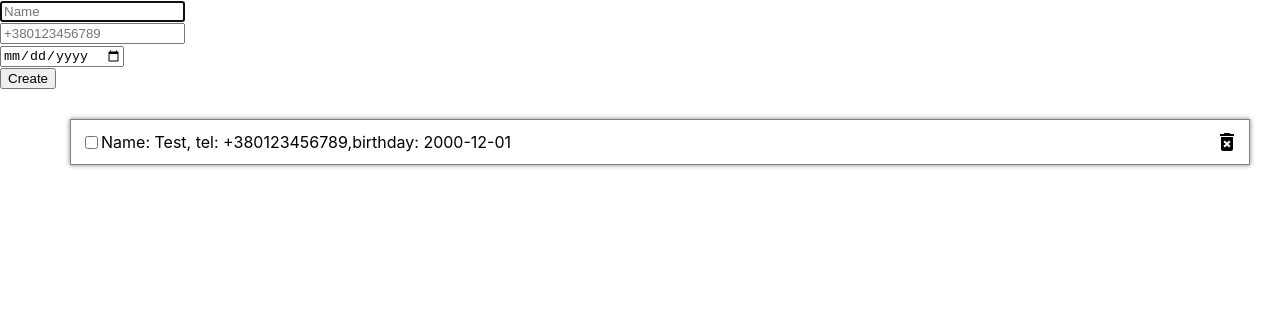
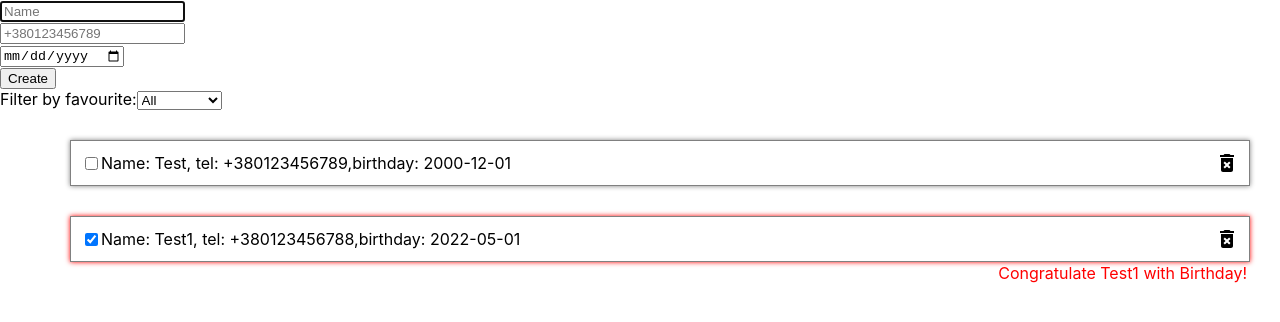
Before and after one commit to pecourses/pe2021-2-contacts-app, a React (Create React App) app: page / in a window 1280 px wide. Shown: the top 322 px of the page. Built offline with nearby package versions, Linux system fonts and the light colour scheme.

Commit message:
Add filter by favourite

```diff
--- a/src/actions/actionCreators.js
+++ b/src/actions/actionCreators.js
@@ -15,3 +15,8 @@ export const removeContact = contactId => ({
   type: ACTION_TYPES.REMOVE_CONTACT,
   contactId,
 });
+
+export const updateFilter = values => ({
+  type: ACTION_TYPES.UPDATE_FILTER,
+  values,
+});
--- a/src/actions/actionTypes.js
+++ b/src/actions/actionTypes.js
@@ -2,6 +2,8 @@ const ACTION_TYPES = {
   CREATE_CONTACT: 'CREATE_CONTACT',
   UPDATE_CONTACT: 'UPDATE_CONTACT',
   REMOVE_CONTACT: 'REMOVE_CONTACT',
+
+  UPDATE_FILTER: 'UPDATE_FILTER',
 };
 
 export default ACTION_TYPES;
--- a/src/components/ContactsList/index.jsx
+++ b/src/components/ContactsList/index.jsx
@@ -2,17 +2,29 @@ import { connect } from 'react-redux';
 import ContactsListItem from './ContactsListItem';
 
 function ContactsList (props) {
-  const { contacts, isFetching, error } = props;
+  const { contacts, isFetching, error, filter } = props;
 
   const mapContact = (c, index, arr) => (
     <ContactsListItem key={c.id} contact={c} />
   );
 
+  const filterContacts = contacts => {
+    const { isFavourite } = filter;
+
+    // В реальности данные уже будут приходить с сервера отфильтрованные.
+    // Если фильтр не пустой, то применить, иначе показать всех:
+    return contacts.filter(c =>
+      isFavourite !== '' ? c.isFavourite === isFavourite : true
+    );
+  };
+
   return (
     <>
       {isFetching && <div>Loading. Please, wait...</div>}
       {error && <div>ERROR!!!!</div>}
-      {!isFetching && !error && <ul>{contacts.map(mapContact)}</ul>}
+      {!isFetching && !error && (
+        <ul>{filterContacts(contacts).map(mapContact)}</ul>
+      )}
     </>
   );
 }
--- /dev/null
+++ b/src/components/ContactsListControls/index.jsx
@@ -0,0 +1,34 @@
+import { connect } from 'react-redux';
+import { updateFilter } from '../../actions/actionCreators';
+
+function ContactsListControls (props) {
+  const { isFavourite, update } = props;
+
+  const handleChange = ({ target: { value } }) => {
+    const values = { isFavourite: value === '' ? '' : value === 'true' };
+
+    update(values);
+  };
+
+  return (
+    <>
+      <span>Filter by favourite:</span>
+      <select name='isFavourite' value={isFavourite} onChange={handleChange}>
+        <option value=''>All</option>
+        <option value='true'>Favourites</option>
+        <option value='false'>Usual</option>
+      </select>
+    </>
+  );
+}
+
+const mapStateToProps = ({ contactsData: { filter } }) => filter;
+
+const mapDispatchToProps = dispatch => ({
+  update: value => dispatch(updateFilter(value)),
+});
+
+export default connect(
+  mapStateToProps,
+  mapDispatchToProps
+)(ContactsListControls);
--- a/src/pages/ContactsPage/index.jsx
+++ b/src/pages/ContactsPage/index.jsx
@@ -1,10 +1,12 @@
 import ContactForm from '../../components/ContactForm';
 import ContactsList from '../../components/ContactsList/index';
+import ContactsListControls from '../../components/ContactsListControls';
 
 function ContactsPage () {
   return (
     <>
       <ContactForm />
+      <ContactsListControls />
       <ContactsList />
     </>
   );
--- a/src/reducers/constactsReducer.js
+++ b/src/reducers/constactsReducer.js
@@ -1,3 +1,4 @@
+import { format } from 'date-fns';
 import ACTION_TYPES from '../actions/actionTypes';
 
 const initialState = {
@@ -9,9 +10,19 @@ const initialState = {
       birthday: '2000-12-01',
       isFavourite: false,
     },
+    {
+      id: -1,
+      name: 'Test1',
+      telNumber: '+380123456788',
+      birthday: format(new Date(), 'Y-MM-dd'),
+      isFavourite: true,
+    },
   ],
   isFetching: false,
   error: null,
+  filter: {
+    isFavourite: '',
+  },
 };
 
 let serial = 1;
@@ -57,6 +68,14 @@ const contactsReducer = (state = initialState, action) => {
 
       return { ...state, contacts: newContacts };
     }
+    case ACTION_TYPES.UPDATE_FILTER: {
+      const { values } = action;
+      const { filter } = state;
+      return {
+        ...state,
+        filter: { ...filter, ...values },
+      };
+    }
     default:
       return state;
   }
```
